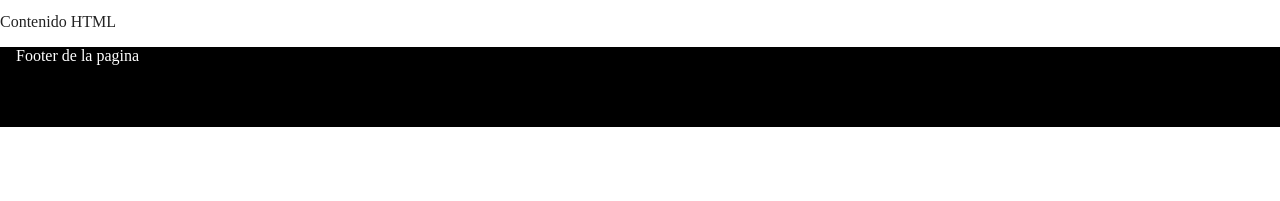
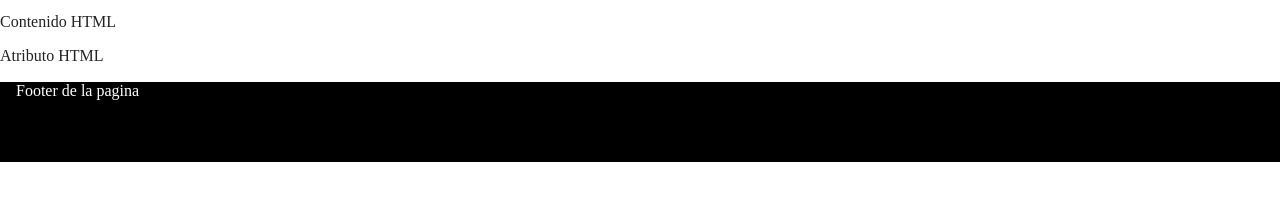
Before and after one commit to sergimicoortiz/ProyectoFinalGit, a website built with Parcel: page index.html in a window 1280 px wide. Shown: the part 155-356 px from the top of the page. Built offline with nearby package versions, Linux system fonts and the light colour scheme.

Commit message:
user2: añadito atributo html

```diff
--- a/index.html
+++ b/index.html
@@ -32,6 +32,7 @@
   <div>
     <!-- Comentario random -->
     <p>Contenido HTML</p>
+    <p>Atributo HTML</p>
   </div>
   <footer>
     <span>Footer de la pagina</span>
```
